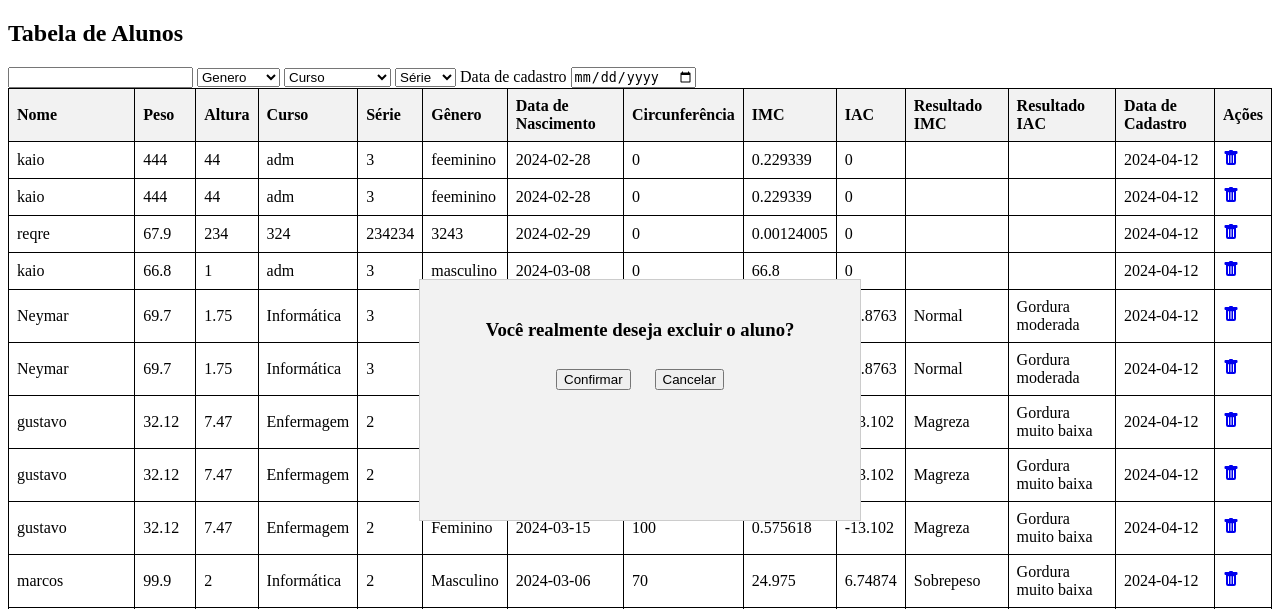
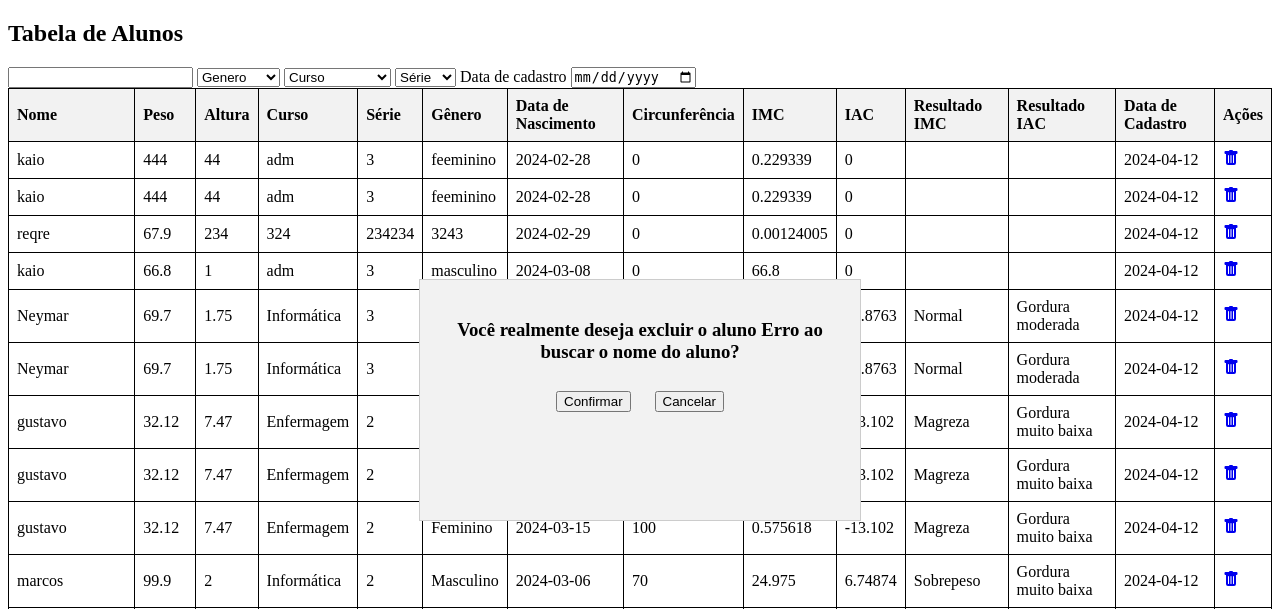
Before and after one commit to guxtavobandeira/sist_imc_ef, a PHP site: page /tabelas.php in a window 1280 px wide, after a click on "Deletar". Shown: the top 609 px of the page. Run offline with PHP 8.4, Linux system fonts and the light colour scheme; data comes from the database, SQL or seed files in the repository; a stand-in replaces the project's code that opens the database connection.

Commit message:
Update tabelas.php

```diff
--- a/tabelas(table)/tabelas.php
+++ b/tabelas(table)/tabelas.php
@@ -84,7 +84,6 @@
             if ($result->num_rows > 0) {
                 while ($row = $result->fetch_assoc()) {
                     $id_aluno = $row['id_aluno']; // Defina o ID do aluno dentro do loop
-                    $nome_aluno = $row['nome_aluno']; // Defina o nome do aluno dentro do loop
                     echo "<tr>";
                     echo "<td>" . $row['nome_aluno'] . "</td>";
                     echo "<td>" . $row['peso_aluno'] . "</td>";
@@ -135,29 +134,63 @@
             margin: 10px;
         }
     </style>
-    <div id="quadrado">
-        <h3>Você realmente deseja excluir o aluno?</h3>
-        <button onclick="confirmarExclusao(true)">Confirmar</button>
-        <button onclick="confirmarExclusao(false)">Cancelar</button>
+    <div id="quadrado" style="display: none;">
+    <h3>Você realmente deseja excluir o aluno <span id="nomeAluno"></span>?</h3>
+    <button id="confirmarBtn">Confirmar</button>
+    <button id="cancelarBtn">Cancelar</button>
 </div>
 
 <script>
     function exibir_quadrado(id_aluno) {
         var quadrado = document.getElementById('quadrado');
+        var nomeAlunoSpan = document.getElementById('nomeAluno');
+
+        // Fazendo a requisição AJAX
+        var xhr = new XMLHttpRequest();
+        xhr.open('GET', 'buscar_nome_aluno.php?id_aluno=' + id_aluno, true);
+        xhr.onreadystatechange = function () {
+            if (xhr.readyState === XMLHttpRequest.DONE) {
+                if (xhr.status === 200) {
+                    // Se a requisição for bem-sucedida, atualiza o span com o nome do aluno
+                    nomeAlunoSpan.textContent = xhr.responseText;
+                } else {
+                    // Se houver algum erro na requisição, exibe uma mensagem de erro genérica
+                    nomeAlunoSpan.textContent = "Erro ao buscar o nome do aluno";
+                }
+            }
+        };
+        xhr.send();
+
         quadrado.style.display = 'block';
-            quadrado.dataset.idAluno = id_aluno;
+
+        // Adicionando event listener para o botão de confirmar
+        document.getElementById('confirmarBtn').addEventListener('click', function() {
+            confirmarExclusao(true, id_aluno);
+        });
+
+        // Adicionando event listener para o botão de cancelar
+        document.getElementById('cancelarBtn').addEventListener('click', function() {
+            confirmarExclusao(false, id_aluno);
+        });
     }
 
-        function confirmarExclusao(confirmado) {
+    function confirmarExclusao(confirmado, id_aluno) {
         var quadrado = document.getElementById('quadrado');
-            var id_aluno = quadrado.dataset.idAluno;
+
         if (confirmado) {
+            // Aqui você pode fazer o que precisa fazer se a exclusão for confirmada
+            console.log("Exclusão confirmada para o aluno de ID " + id_aluno);
             window.location.href = 'excluir_aluno.php?id_aluno=' + id_aluno;
         } else {
+            // Aqui você pode fazer o que precisa fazer se a exclusão for cancelada
+            console.log("Exclusão cancelada para o aluno de ID " + id_aluno);
+        }
+
         quadrado.style.display = 'none';
     }
-        }
 </script>
+
+
 
     <script src="eventos.js"></script>
 
```
Lines whose indentation alone changed are shown as unchanged.
